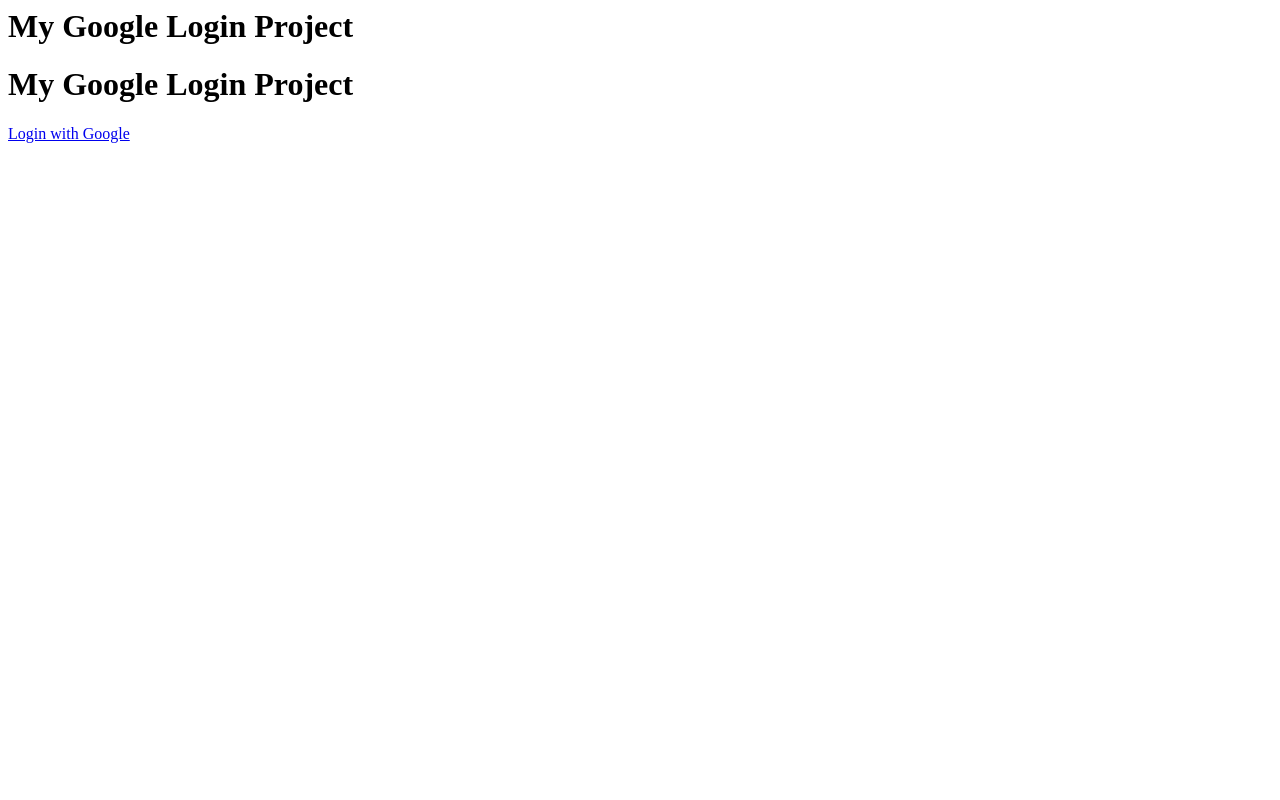
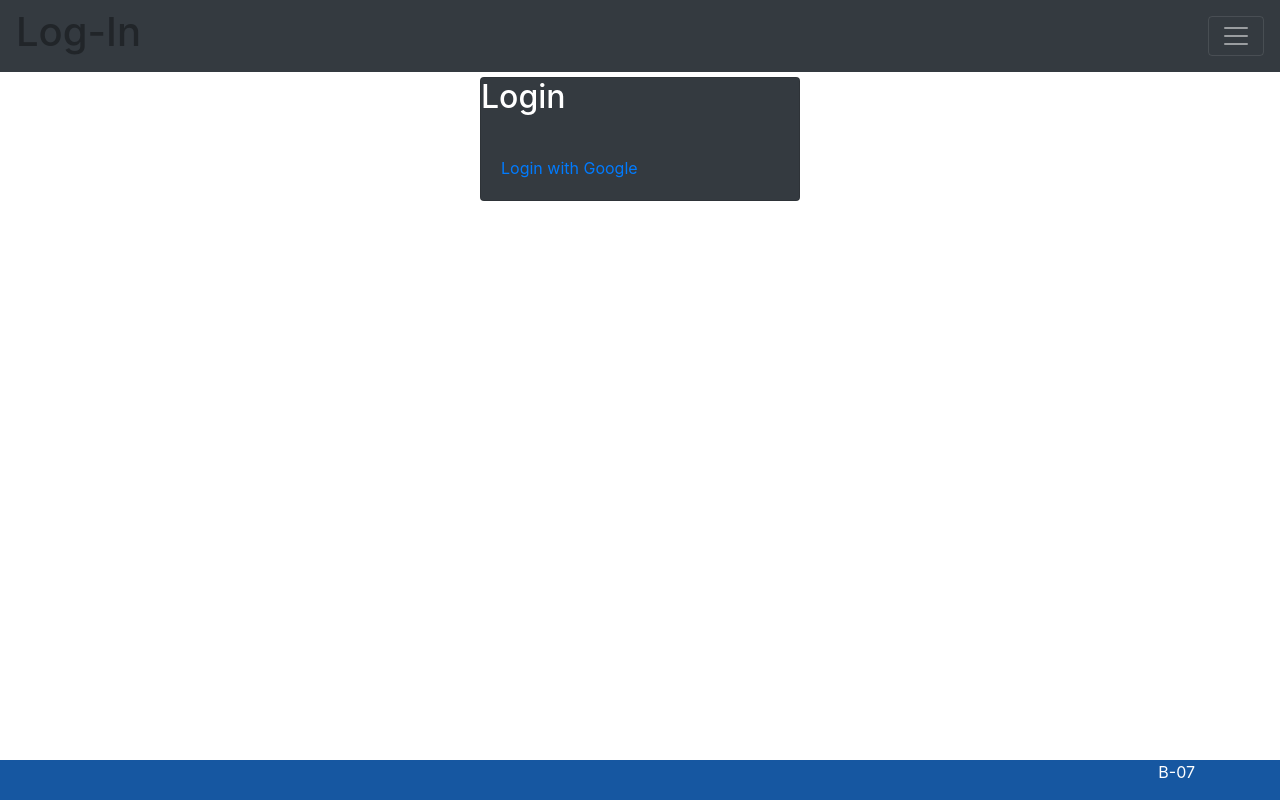
Before and after one commit to Jacksonwolf15/HoosFit, a Django app: page / in a window 1280 px wide. Run offline with Django 3.2, Linux system fonts and the light colour scheme; some libraries are stand-ins or nearby versions.

Commit message:
might've made the ui prettier?

```diff
--- a/hoosfit/templates/hoosfit/index.html
+++ b/hoosfit/templates/hoosfit/index.html
@@ -1,17 +1,56 @@
 {% load socialaccount %}
-<html>
+<html lang="en">
   <head>
-    <title>Google Registration</title>
+    <meta charset="utf-8">
+    <meta name="viewport" content="width=device-width, initial-scale=1, shrink-to-fit=no">
+    <link rel="stylesheet" href="https://stackpath.bootstrapcdn.com/bootstrap/4.5.0/css/bootstrap.min.css" integrity="sha384-9aIt2nRpC12Uk9gS9baDl411NQApFmC26EwAOH8WgZl5MYYxFfc+NcPb1dKGj7Sk" crossorigin="anonymous">
+    <title>Hoo's Fit Log-In</title>
   </head>
-  <body>
-  <h1>My Google Login Project</h1>
-  {% if user.is_authenticated %}
-  <p>Welcome, {{ user.username }} !</p>
+    <!-- Optional JavaScript -->
+    <!-- jQuery first, then Popper.js, then Bootstrap JS -->
+    <script src="https://code.jquery.com/jquery-3.5.1.slim.min.js" integrity="sha384-DfXdz2htPH0lsSSs5nCTpuj/zy4C+OGpamoFVy38MVBnE+IbbVYUew+OrCXaRkfj" crossorigin="anonymous"></script>
+    <script src="https://cdn.jsdelivr.net/npm/popper.js@1.16.0/dist/umd/popper.min.js" integrity="sha384-Q6E9RHvbIyZFJoft+2mJbHaEWldlvI9IOYy5n3zV9zzTtmI3UksdQRVvoxMfooAo" crossorigin="anonymous"></script>
+    <script src="https://stackpath.bootstrapcdn.com/bootstrap/4.5.0/js/bootstrap.min.js" integrity="sha384-OgVRvuATP1z7JjHLkuOU7Xw704+h835Lr+6QL9UvYjZE3Ipu6Tp75j7Bh/kR0JKI" crossorigin="anonymous"></script>
+  <header style="margin-bottom: 5px">
+    <nav class="navbar navbar-dark bg-dark">
+      <h1>Log-In</h1>
+        <button class="navbar-toggler" type="button" data-toggle="collapse" data-target="#navbarNavDropdown" aria-controls="navbarNavDropdown" aria-expanded="false" aria-label="Toggle navigation">
+        <span class="navbar-toggler-icon"></span>
+        </button>
+        <div class="collapse navbar-collapse" id="navbarNavDropdown">
+            <ul class="navbar-nav">
+              <li class="nav-item active">
+                <a class="nav-link" href="#">Place Holder 1<span class="sr-only">(current)</span></a>
+              </li>
+              <li class="nav-item">
+                <a class="nav-link" href="#">Place Holder 2</a>
+              </li>
+            </ul>
+        </div>
+    </nav>
+  </header>
+  <body style="background-color: rgb(255, 255, 255)">
 
-  {% else %}
-  <h1>My Google Login Project</h1>
-  <a href="{% provider_login_url 'google' %}">Login with Google</a>
-  {% endif %}
+  <div class="container center" style="margin-top: 5px; margin-bottom: 5px">
+        <div class="card text-white bg-dark mb-3" style="max-width: 20rem; margin: auto">
+          {% if user.is_authenticated %}
+          <div class="card-body">
+            <p>Welcome, {{ user.username }} !</p>
+          </div>
+          {% else %}
+          <div class="card-title">
+            <h2>Login</h2>
+            </div>
+          <div class="card-body">
+            <a href="{% provider_login_url 'google' %}">Login with Google</a>
+            </div>
+          {% endif %}
+        </div>
+      </div>
 
-  </body>
-</html>
+<footer class="footer" style="margin-top: 5px; background-color: rgb(22, 87, 161); bottom: 0; position: fixed; width: 100%">
+      <div class="container">
+        <p style="text-align: right; color: white;">B-07</p>
+      </div>
+    </footer>
+</body>
```
